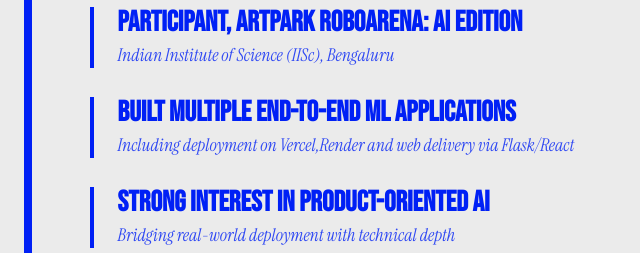
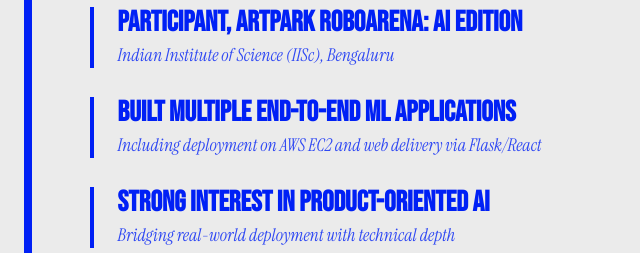
Before and after one commit to salianabhy/salianabhy_dev, a plain HTML site: page index.html in a window 1280 px wide. Shown: the part 5093-5346 px from the top of the page, 640-1280 px from the left. Drawn offline with Linux system fonts and the light colour scheme.

Commit message:
Update index.html

```diff
--- a/index.html
+++ b/index.html
@@ -342,7 +342,7 @@
                         </li>
                         <li class="cert-item">
                             <h3 class="cert-name">Built multiple end-to-end ML applications</h3>
-                            <span class="cert-issuer">Including deployment on Vercel,Render and web delivery via Flask/React</span>
+                            <span class="cert-issuer">Including deployment on AWS EC2 and web delivery via Flask/React</span>
                         </li>
                         <li class="cert-item">
                             <h3 class="cert-name">Strong interest in product-oriented AI</h3>
```
